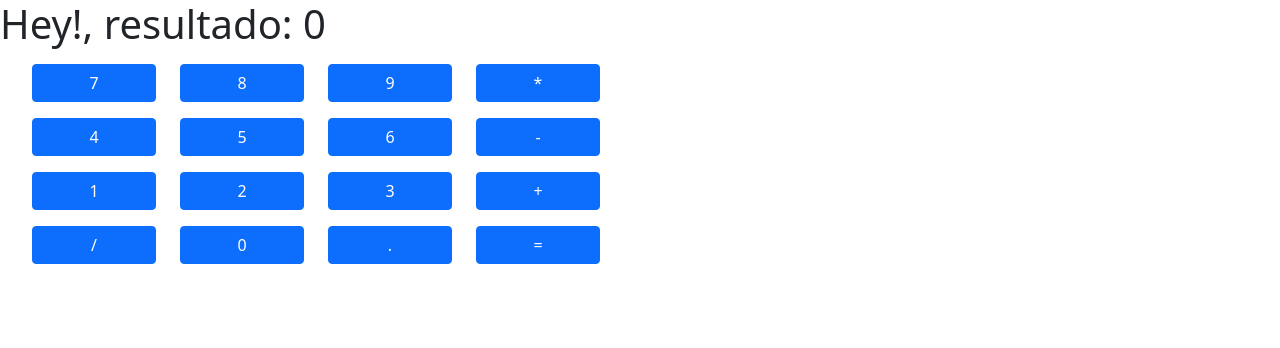
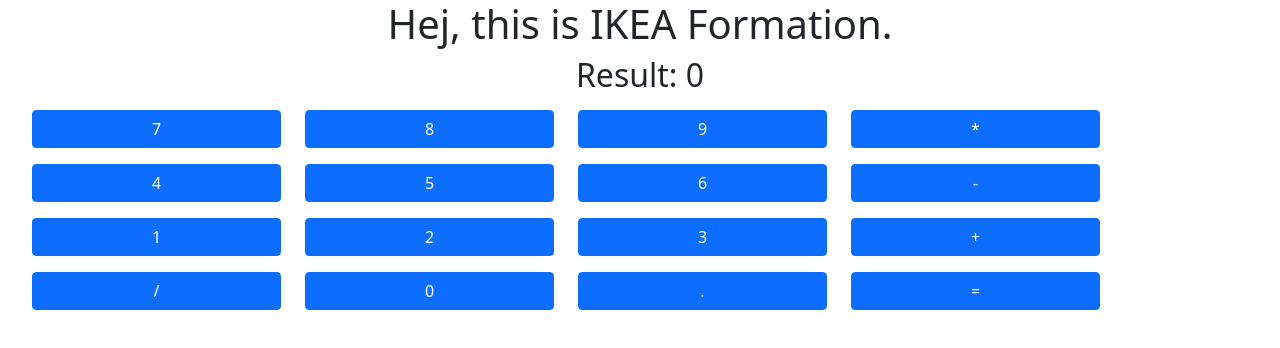
Before and after one commit to toniramon/react-ikea-training, a React (Create React App) app: page / in a window 1280 px wide. Shown: the top 348 px of the page. Built offline with nearby package versions, Linux system fonts and the light colour scheme.

Commit message:
Removed engine

```diff
--- a/src/calculator/calculator.js
+++ b/src/calculator/calculator.js
@@ -6,7 +6,7 @@
     super(props);
 
     this.state = {
-      message: "Hey!",
+      message: "Hej, this is IKEA Formation. ",
       firstFigure: '',
       secondFigure: '',
       result: 0,
--- a/src/calculator/display.js
+++ b/src/calculator/display.js
@@ -3,13 +3,12 @@
 import Button from "react-bootstrap/Button";
 
 export class Display extends Component {
-
   render() {
     return (
       <div>
-        <h1> {this.props.parentState.message}, resultado: {this.props.parentState.result} </h1>{" "}
-        <div className="container row w-50">
-          {" "}
+        <h1 className="text-center"> {this.props.parentState.message}</h1>
+        <h2 className="text-center">Result: {this.props.parentState.result} </h2>
+        <div className="container row w-auto">
           {this.props.parentState.buttons.map((val) => (
             <div className="col-3">
               <Button
@@ -17,11 +16,11 @@
                 className="w-100 m-2"
                 onClick={() => this.props.handleClick(val)}
               >
-                {val.input}{" "}
-              </Button>{" "}
+                {val.input}
+              </Button>
             </div>
-          ))}{" "}
-        </div>{" "}
+          ))}
+        </div>
       </div>
     );
   }
```
Also changed, not shown: src/calculator/engine.js (deleted).
